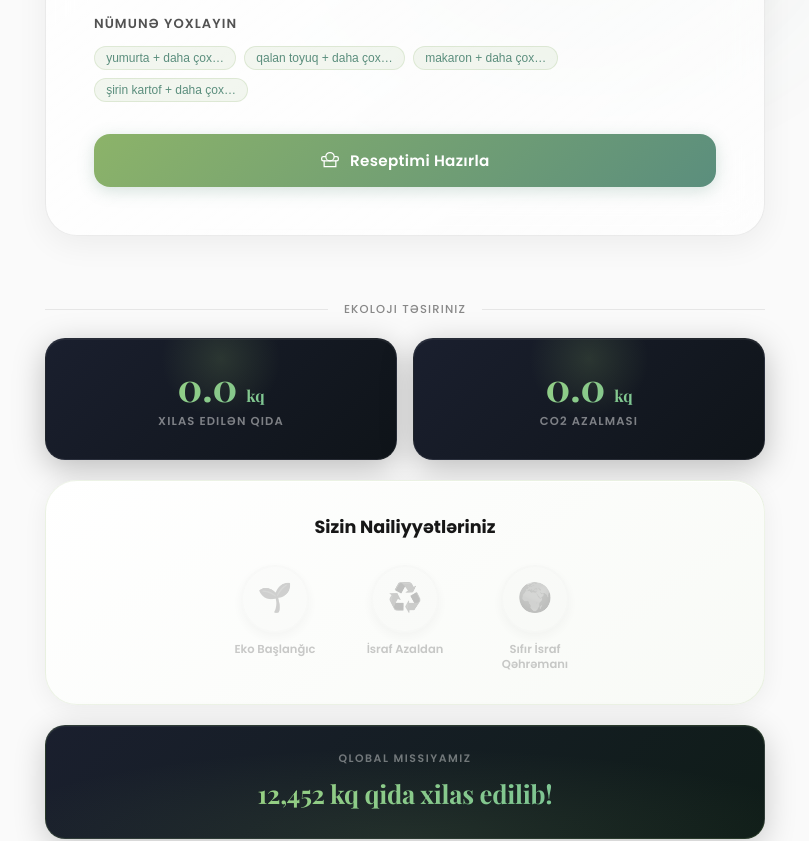
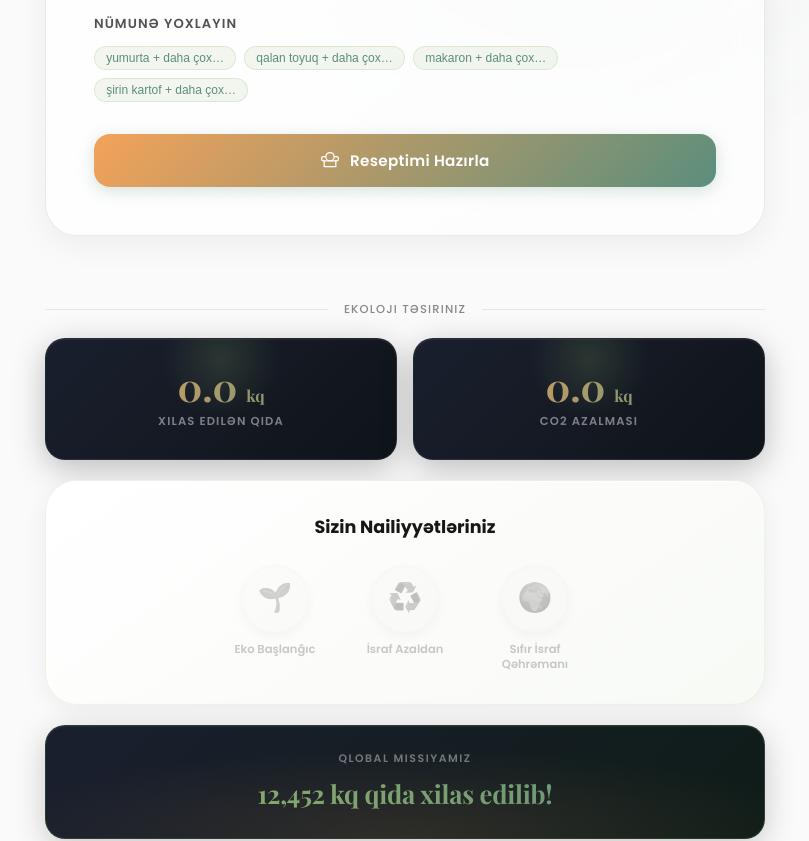
Before and after one commit to javidanbayram/sambite, a Next.js app: page / in a window 1280 px wide. Shown: the part 860-1701 px from the top of the page, without its empty margins (235-1044 px from the left). Built offline with nearby package versions, Linux system fonts and the light colour scheme; a web font is replaced by a local one.

Commit message:
style: Apply expanded color palette (Sandy Brown & Blushed Brick) to UI

```diff
--- a/app/globals.css
+++ b/app/globals.css
@@ -14,6 +14,8 @@
   --emerald:        #8CB369; /* Muted Olive */
   --teal:           #5B8E7D; /* Jungle Teal */
   --emerald-light:  #F4E285; /* Light Gold */
+  --sandy:          #F4A259; /* Sandy Brown */
+  --brick:          #BC4B51; /* Blushed Brick */
   --teal-dark:      #0f766e;
 
   /* Neutrals (Light Mode) */
@@ -29,7 +31,7 @@
   --text-muted:     #888888;
 
   /* Gradients */
-  --grad-brand:     linear-gradient(135deg, var(--emerald) 0%, var(--teal) 100%);
+  --grad-brand:     linear-gradient(135deg, var(--sandy) 0%, var(--teal) 100%);
   --grad-glow:      radial-gradient(ellipse 80% 50% at 50% -20%, rgba(140, 179, 105, 0.25), transparent);
   --grad-card:      linear-gradient(145deg, rgba(255, 255, 255, 0.9) 0%, rgba(255, 255, 255, 0.6) 100%);
 
@@ -674,7 +676,7 @@ body {
   font-size: 2.4rem;
   font-weight: 700;
   font-family: var(--font-serif);
-  background: linear-gradient(135deg, #a8d878 0%, #6bbfa0 100%);
+  background: linear-gradient(135deg, var(--sandy) 0%, var(--teal) 100%);
   -webkit-background-clip: text;
   -webkit-text-fill-color: transparent;
   background-clip: text;
@@ -730,17 +732,17 @@ body {
 }
 
 .impact-badge.unlocked .impact-badge-icon {
-  background: linear-gradient(135deg, #a8d878 0%, #5B8E7D 100%);
+  background: linear-gradient(135deg, var(--sandy) 0%, var(--brick) 100%);
   border-color: transparent;
   box-shadow:
-    0 0 0 4px rgba(140, 179, 105, 0.15),
-    0 8px 24px rgba(140, 179, 105, 0.35);
+    0 0 0 4px rgba(244, 162, 89, 0.15),
+    0 8px 24px rgba(244, 162, 89, 0.35);
   animation: badgePulse 3s ease-in-out infinite;
 }
 
 @keyframes badgePulse {
-  0%, 100% { box-shadow: 0 0 0 4px rgba(140,179,105,0.15), 0 8px 24px rgba(140,179,105,0.35); }
-  50%       { box-shadow: 0 0 0 8px rgba(140,179,105,0.08), 0 8px 32px rgba(140,179,105,0.5); }
+  0%, 100% { box-shadow: 0 0 0 4px rgba(244,162,89,0.15), 0 8px 24px rgba(188,75,81,0.35); }
+  50%       { box-shadow: 0 0 0 8px rgba(244,162,89,0.08), 0 8px 32px rgba(188,75,81,0.5); }
 }
 
 .impact-badge-name {
@@ -752,7 +754,7 @@ body {
 }
 
 .impact-badge.unlocked .impact-badge-name {
-  color: var(--emerald);
+  color: var(--brick);
 }
 
 /* ── Global Mission Banner ────────────────────────────── */
@@ -773,7 +775,7 @@ body {
   content: '';
   position: absolute;
   inset: 0;
-  background: radial-gradient(ellipse 60% 80% at 50% 100%, rgba(140,179,105,0.12), transparent);
+  background: radial-gradient(ellipse 60% 80% at 50% 100%, rgba(244, 162, 89, 0.12), transparent);
   pointer-events: none;
 }
 
@@ -787,7 +789,7 @@ body {
   font-size: 1.6rem;
   font-weight: 700;
   font-family: var(--font-serif);
-  background: linear-gradient(135deg, #a8d878 0%, #6bbfa0 100%);
+  background: linear-gradient(135deg, var(--emerald) 0%, var(--teal) 100%);
   -webkit-background-clip: text;
   -webkit-text-fill-color: transparent;
   background-clip: text;
```
